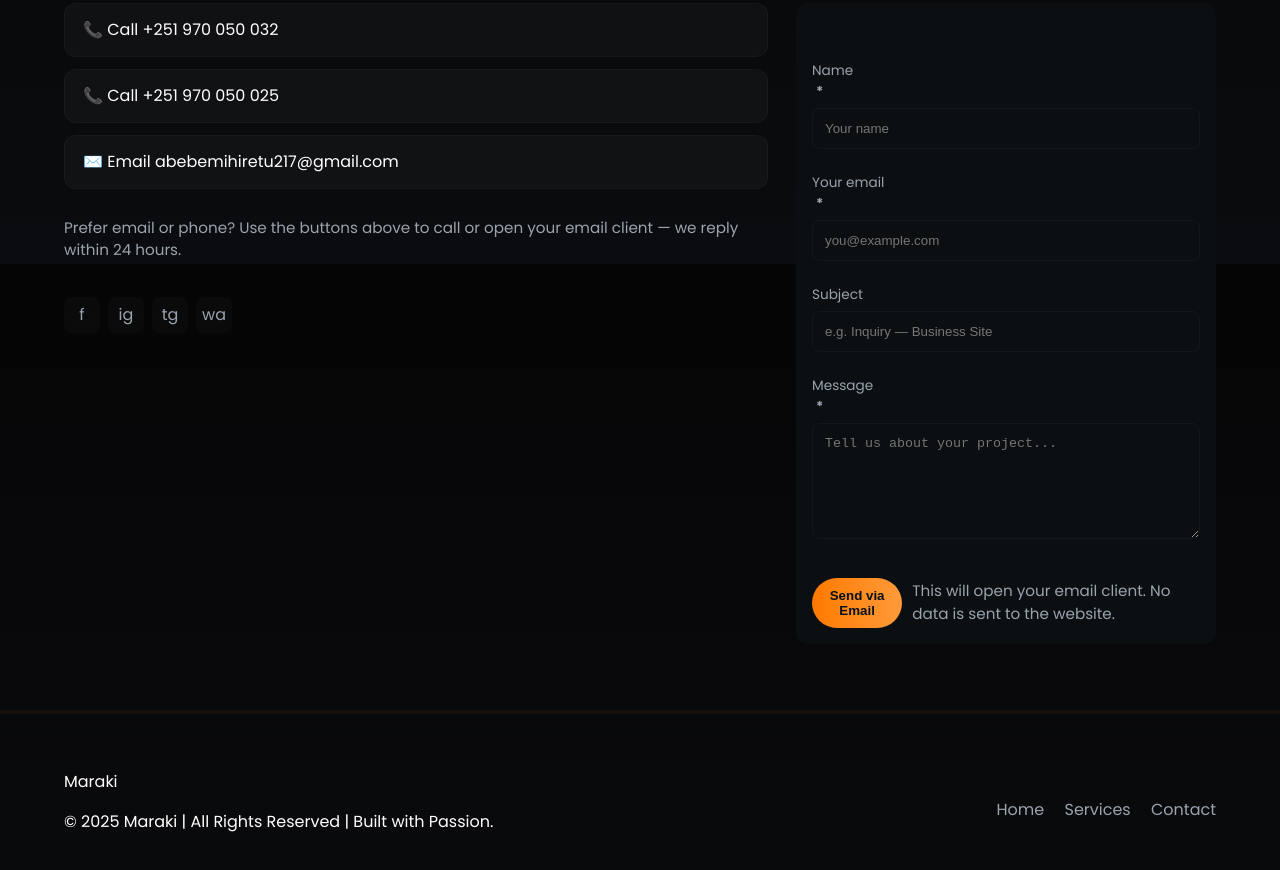
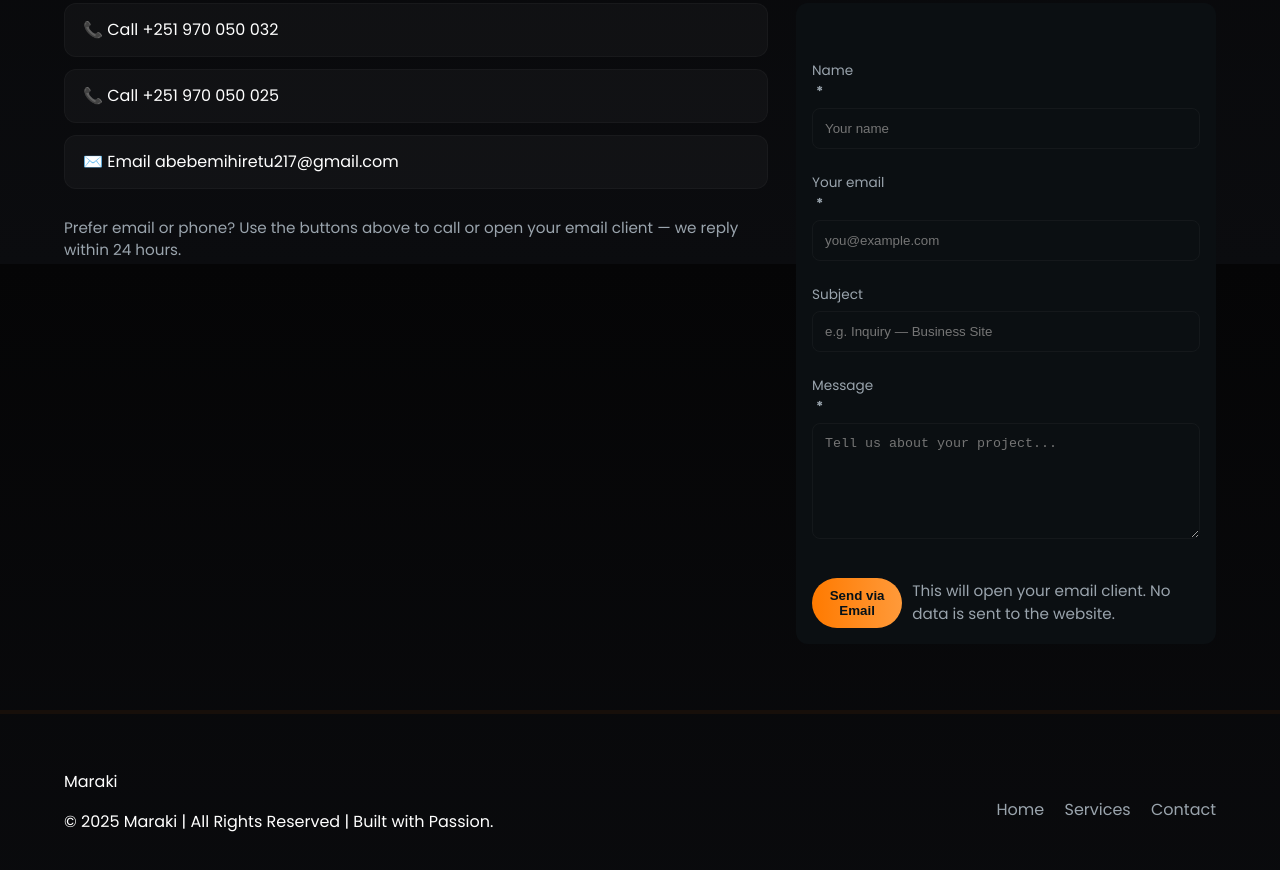
Before and after one commit to Abex04/silver-couscous, a website: page index.html in a window 1280 px wide. Shown: the part 2936-3806 px from the top of the page. Drawn offline with nearby package versions, Linux system fonts and the light colour scheme; no server answers.

Commit message:
chore: remove social icons and clean CSS

```diff
--- a/index.html
+++ b/index.html
@@ -275,12 +275,7 @@
         <a class="contact-btn" href="tel:+251970050025">📞 Call +251 970 050 025</a>
               <a class="contact-btn" href="mailto:abebemihiretu217@gmail.com">✉️ Email abebemihiretu217@gmail.com</a>
               <p class="muted">Prefer email or phone? Use the buttons above to call or open your email client — we reply within 24 hours.</p>
-            <div class="socials">
-              <a aria-label="Facebook" href="#">f</a>
-              <a aria-label="Instagram" href="#">ig</a>
-              <a aria-label="Telegram" href="#">tg</a>
-              <a aria-label="WhatsApp" href="#">wa</a>
-            </div>
+            <!-- Social icons removed per user request -->
           </div>
           <div class="contact-form" id="contactForm">
             <div id="formMessage" class="form-message" aria-live="polite"></div>
--- a/styles.css
+++ b/styles.css
@@ -74,8 +74,6 @@ body{
 /* Form message */
 .form-message{min-height:24px;margin-bottom:8px}
 
-/* Social icons refinement */
-.socials a{width:40px;height:40px;border-radius:10px;display:inline-flex;align-items:center;justify-content:center;background:linear-gradient(180deg, rgba(255,255,255,0.02), rgba(255,255,255,0.01));color:var(--muted)}
 
 /* Small screens adjustments */
 @media (max-width:680px){
@@ -165,8 +163,7 @@ lottie-player#heroLottie > *{border-radius:12px}
 .contact-actions{display:flex;flex-direction:column;gap:12px}
 .contact-btn{display:inline-block;padding:14px 18px;border-radius:12px;background:rgba(255,255,255,0.03);border:1px solid rgba(255,255,255,0.03);color:var(--white);text-decoration:none}
 .muted{color:var(--muted);font-size:0.95rem}
-.socials{display:flex;gap:8px;margin-top:8px}
-.socials a{display:inline-flex;align-items:center;justify-content:center;width:36px;height:36px;border-radius:8px;background:rgba(255,255,255,0.02);color:var(--muted);text-decoration:none}
+/* Social icons removed per user request */
 .contact-form{display:flex;flex-direction:column;gap:10px;background:var(--panel);padding:16px;border-radius:12px}
 .contact-form label span{display:block;font-size:0.85rem;margin-bottom:6px;color:var(--muted)}
 .contact-form input, .contact-form textarea{background:transparent;border:1px solid rgba(255,255,255,0.04);padding:12px;border-radius:8px;color:var(--white)}
```
